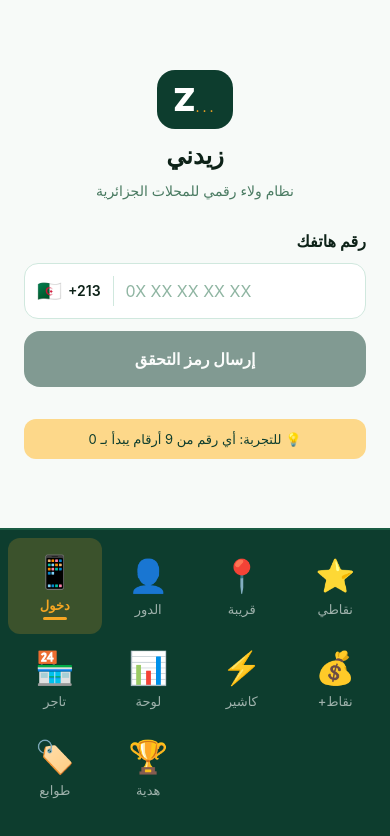
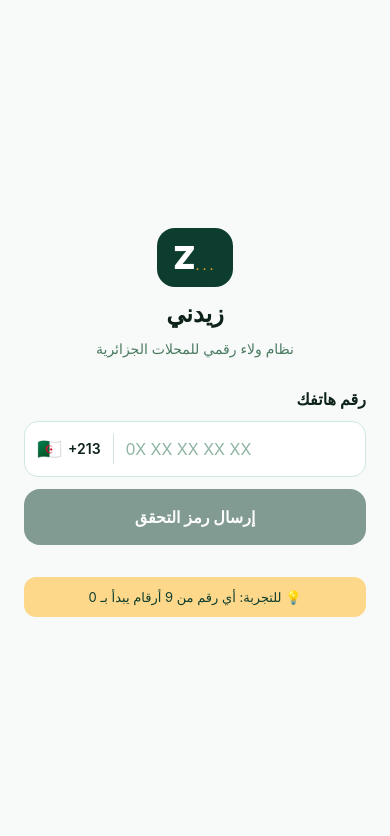
Before and after one commit to AbouSaad22/zidme-app, a React Native app: screen / in a window 390 px wide. Shown: the top 836 px of the page. Built offline with nearby package versions, Linux system fonts and the light colour scheme.

Commit message:
UX: Replace nav grid with professional tab bars (customer 3 tabs + merchant 3 tabs)

```diff
--- a/App.js
+++ b/App.js
@@ -1503,25 +1503,80 @@ function AddPointsScreen({ navigate }) {
 }
 
 // ─── NAV BAR ──────────────────────────────────────────────────────────────────
-const NAV_ITEMS = [
-  { label: 'دخول', screen: 'PhoneLogin', icon: '📱' },
-  { label: 'الدور', screen: 'RoleSelect', icon: '👤' },
-  { label: 'قريبة', screen: 'Nearby', icon: '📍' },
-  { label: 'نقاطي', screen: 'PointsWallet', icon: '⭐' },
-  { label: 'تاجر', screen: 'MerchantSetup', icon: '🏪' },
-  { label: 'لوحة', screen: 'Dashboard', icon: '📊' },
-  { label: 'كاشير', screen: 'CashierQueue', icon: '⚡' },
-  { label: 'نقاط+', screen: 'AddPoints', icon: '💰' },
-  { label: 'طوابع', screen: 'StampCard', icon: '🏷️' },
-  { label: 'هدية', screen: 'RewardReady', icon: '🏆' },
-];
+// No global nav bar - each screen navigates naturally
+
+// ─── CUSTOMER TAB BAR ─────────────────────────────────────────────────────────
+function CustomerTabBar({ active, navigate }) {
+  const tabs = [
+    { label: 'محلات', screen: 'Nearby', icon: '📍' },
+    { label: 'طوابعي', screen: 'StampCard', icon: '🏷️' },
+    { label: 'نقاطي', screen: 'PointsWallet', icon: '⭐' },
+  ];
+  return (
+    <View style={{ flexDirection: 'row', backgroundColor: C.white,
+      borderTopWidth: 1, borderTopColor: C.border,
+      paddingBottom: 20, paddingTop: 8 }}>
+      {tabs.map(({ label, screen, icon }) => (
+        <TouchableOpacity key={screen} onPress={() => navigate(screen)}
+          style={{ flex: 1, alignItems: 'center', gap: 4 }} activeOpacity={0.7}>
+          <Text style={{ fontSize: 26 }}>{icon}</Text>
+          <Text style={{ fontSize: 12, fontWeight: active === screen ? '700' : '400',
+            color: active === screen ? C.primary : C.textMuted }}>{label}</Text>
+          {active === screen && (
+            <View style={{ width: 20, height: 3, borderRadius: 2, backgroundColor: C.primary }} />
+          )}
+        </TouchableOpacity>
+      ))}
+    </View>
+  );
+}
+
+// ─── MERCHANT TAB BAR ─────────────────────────────────────────────────────────
+function MerchantTabBar({ active, navigate }) {
+  const tabs = [
+    { label: 'لوحة التحكم', screen: 'Dashboard', icon: '📊' },
+    { label: 'الكاشير', screen: 'CashierQueue', icon: '⚡' },
+    { label: 'نقاط+', screen: 'AddPoints', icon: '💰' },
+  ];
+  return (
+    <View style={{ flexDirection: 'row', backgroundColor: C.white,
+      borderTopWidth: 1, borderTopColor: C.border,
+      paddingBottom: 20, paddingTop: 8 }}>
+      {tabs.map(({ label, screen, icon }) => (
+        <TouchableOpacity key={screen} onPress={() => navigate(screen)}
+          style={{ flex: 1, alignItems: 'center', gap: 4 }} activeOpacity={0.7}>
+          <Text style={{ fontSize: 26 }}>{icon}</Text>
+          <Text style={{ fontSize: 11, fontWeight: active === screen ? '700' : '400',
+            color: active === screen ? C.primary : C.textMuted, textAlign: 'center' }}>{label}</Text>
+          {active === screen && (
+            <View style={{ width: 20, height: 3, borderRadius: 2, backgroundColor: C.primary }} />
+          )}
+        </TouchableOpacity>
+      ))}
+    </View>
+  );
+}
 
 // ─── APP ──────────────────────────────────────────────────────────────────────
+const CUSTOMER_SCREENS = ['Nearby', 'StampCard', 'PointsWallet', 'CustomerEntry', 'StampSuccess', 'RewardReady'];
+const MERCHANT_SCREENS = ['Dashboard', 'CashierQueue', 'AddPoints', 'QRPoster', 'CashierConfirm'];
+const AUTH_SCREENS = ['PhoneLogin', 'OTP', 'RoleSelect'];
+
 export default function App() {
   const [screen, setScreen] = useState('PhoneLogin');
   const [params, setParams] = useState({});
-
-  const navigate = (name, p = {}) => { setScreen(name); setParams(p); };
+  const [role, setRole] = useState(null); // 'customer' | 'merchant'
+
+  const navigate = (name, p = {}) => {
+    if (name === 'RoleSelect') setRole(null);
+    if (CUSTOMER_SCREENS.includes(name)) setRole('customer');
+    if (MERCHANT_SCREENS.includes(name) || name === 'MerchantSetup') setRole('merchant');
+    setScreen(name);
+    setParams(p);
+  };
+
+  const showCustomerTab = role === 'customer' && CUSTOMER_SCREENS.includes(screen);
+  const showMerchantTab = role === 'merchant' && MERCHANT_SCREENS.includes(screen);
 
   const screens = {
     PhoneLogin: <PhoneLoginScreen navigate={navigate} params={params} />,
@@ -1544,23 +1599,8 @@ export default function App() {
   return (
     <View style={{ flex: 1 }}>
       {screens[screen] || screens['PhoneLogin']}
-      {/* Nav Bar - Grid 4x2 */}
-      <View style={{ backgroundColor: C.primary, borderTopWidth: 2, borderTopColor: C.primaryLight, paddingBottom: 32, paddingTop: 8, paddingHorizontal: 8 }}>
-        <View style={{ flexDirection: 'row', flexWrap: 'wrap' }}>
-          {NAV_ITEMS.map(({ label, screen: s, icon }) => (
-            <TouchableOpacity key={s} onPress={() => navigate(s)} activeOpacity={0.7}
-              style={{ width: '25%', alignItems: 'center', justifyContent: 'center',
-                paddingVertical: 14,
-                backgroundColor: screen === s ? 'rgba(245,166,35,0.2)' : 'transparent',
-                borderRadius: 12 }}>
-              <Text style={{ fontSize: 32 }}>{icon}</Text>
-              <Text style={{ fontSize: 13, color: screen === s ? C.accent : 'rgba(255,255,255,0.6)',
-                fontWeight: screen === s ? '800' : '500', marginTop: 6, textAlign: 'center' }}>{label}</Text>
-              {screen === s && <View style={{ width: 24, height: 3, borderRadius: 2, backgroundColor: C.accent, marginTop: 4 }} />}
-            </TouchableOpacity>
-          ))}
-        </View>
-      </View>
+      {showCustomerTab && <CustomerTabBar active={screen} navigate={navigate} />}
+      {showMerchantTab && <MerchantTabBar active={screen} navigate={navigate} />}
     </View>
   );
 }
```
